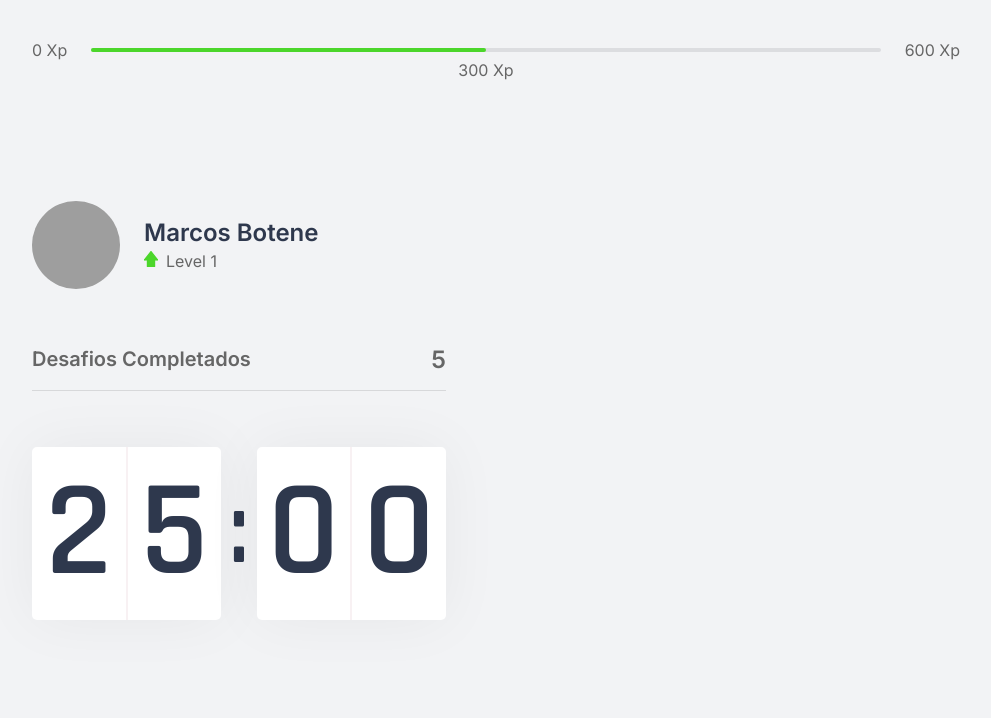
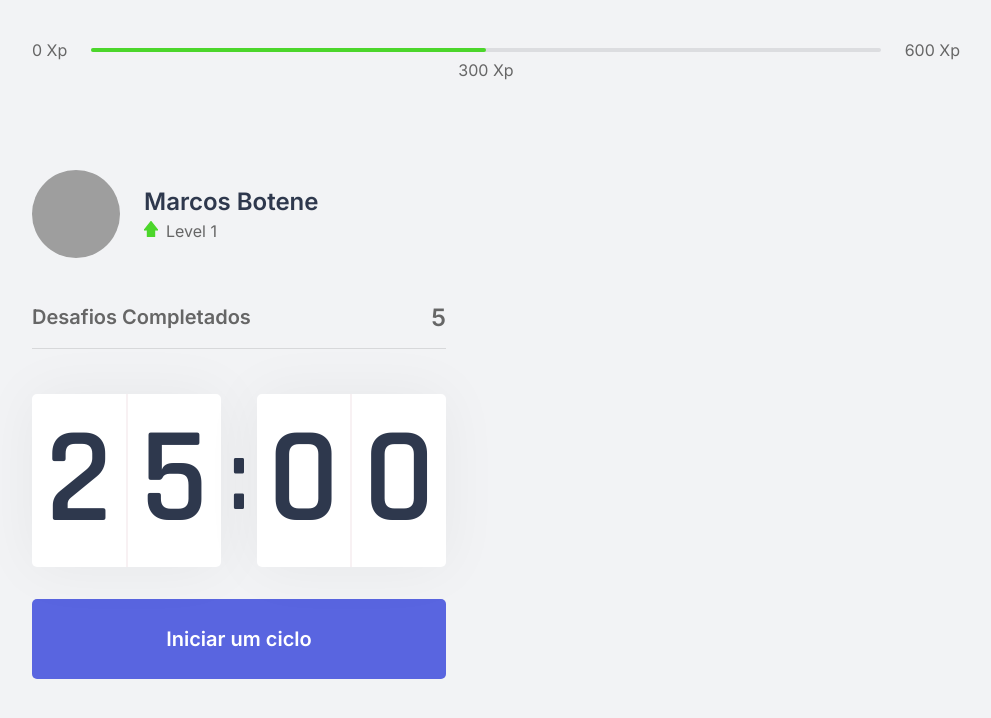
Before and after one commit to MarcosJBM/move-it-nlw-4, a Next.js app in the folder moveit-next/: page / in a window 1280 px wide. Shown: the top 718 px of the page, without its empty margins (144-1135 px from the left). Built offline with nearby package versions, Linux system fonts and the light colour scheme; grey boxes are pictures that could not be loaded.

Commit message:
Button created and CSS adjustments

```diff
--- a/moveit-next/src/components/Countdown.tsx
+++ b/moveit-next/src/components/Countdown.tsx
@@ -2,6 +2,7 @@ import styles from '../styles/components/Countdown.module.css';
 
 export const Countdown = () => {
   return (
+    <div>
       <div className={styles.countdownContainer}>
         <div>
           <span>2</span>
@@ -13,5 +14,10 @@ export const Countdown = () => {
           <span>0</span>
         </div>
       </div>
+
+      <button type='button' className={styles.countdownButton}>
+        Iniciar um ciclo
+      </button>
+    </div>
   );
 };
--- a/moveit-next/src/pages/_document.tsx
+++ b/moveit-next/src/pages/_document.tsx
@@ -5,6 +5,7 @@ export default class MyDocument extends Document {
     return (
       <Html>
         <Head>
+          <link rel='shortcut icon' href='favicon.png' type='image/png' />
           <link rel='preconnect' href='https://fonts.gstatic.com' />
           <link
             href='https://fonts.googleapis.com/css2?family=Inter:wght@400;500;600&family=Rajdhani:wght@600&display=swap'
--- a/moveit-next/src/pages/index.tsx
+++ b/moveit-next/src/pages/index.tsx
@@ -1,13 +1,19 @@
+import Head from 'next/head';
+
 import { ExperienceBar } from '../components/ExperienceBar';
 import { Profile } from '../components/Profile';
 import { CompletedChallenges } from '../components/CompletedChallenges';
+import { Countdown } from '../components/Countdown';
 
 import styles from '../styles/pages/Home.module.css';
-import { Countdown } from '../components/Countdown';
 
 const Home = () => {
   return (
     <div className={styles.container}>
+      <Head>
+        <title>Início | Move.it</title>
+      </Head>
+
       <ExperienceBar />
 
       <section>
--- a/moveit-next/src/styles/components/CompletedChallenges.module.css
+++ b/moveit-next/src/styles/components/CompletedChallenges.module.css
@@ -3,7 +3,7 @@
   align-items: center;
   justify-content: space-between;
 
-  margin: 3.5rem 0;
+  margin: 2.8rem 0;
   padding-bottom: 1rem;
   border-bottom: 1px solid #d7d8da;
 
--- a/moveit-next/src/styles/components/Countdown.module.css
+++ b/moveit-next/src/styles/components/Countdown.module.css
@@ -36,3 +36,29 @@
   font-size: 6.25rem;
   margin: 0 0.5rem;
 }
+
+.countdownButton {
+  width: 100%;
+  height: 5rem;
+
+  margin-top: 2rem;
+
+  display: flex;
+  align-items: center;
+  justify-content: center;
+
+  border: 0;
+  border-radius: 5px;
+
+  background-color: var(--blue);
+  color: var(--white);
+
+  font-size: 1.25rem;
+  font-weight: 600;
+
+  transition: 0.2s;
+}
+
+.countdownButton:hover {
+  background: var(--blue-dark);
+}
--- a/moveit-next/src/styles/components/Profile.module.css
+++ b/moveit-next/src/styles/components/Profile.module.css
@@ -1,4 +1,6 @@
 .profileContainer {
+  margin-top: 1.8rem;
+
   display: flex;
   align-items: center;
 }
```
Lines whose indentation alone changed are shown as unchanged.
